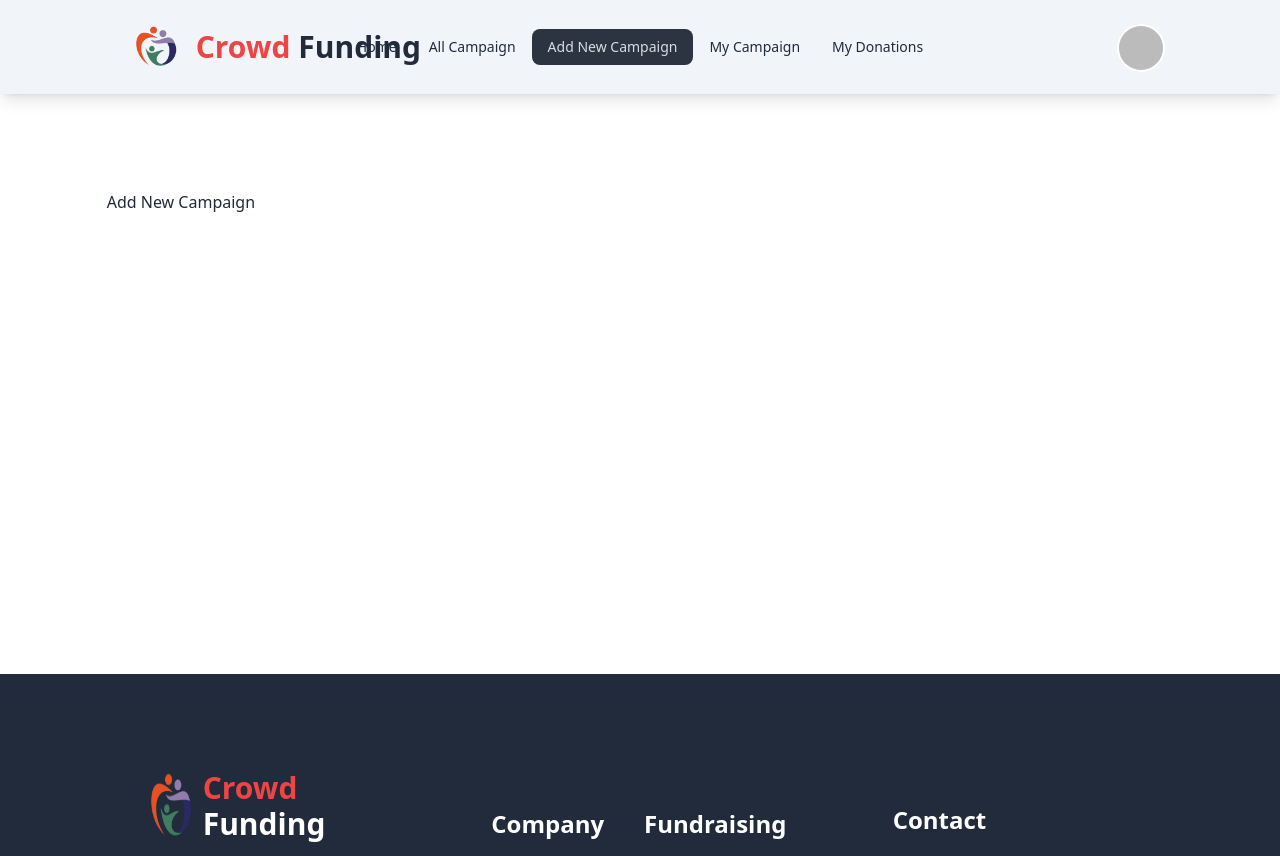
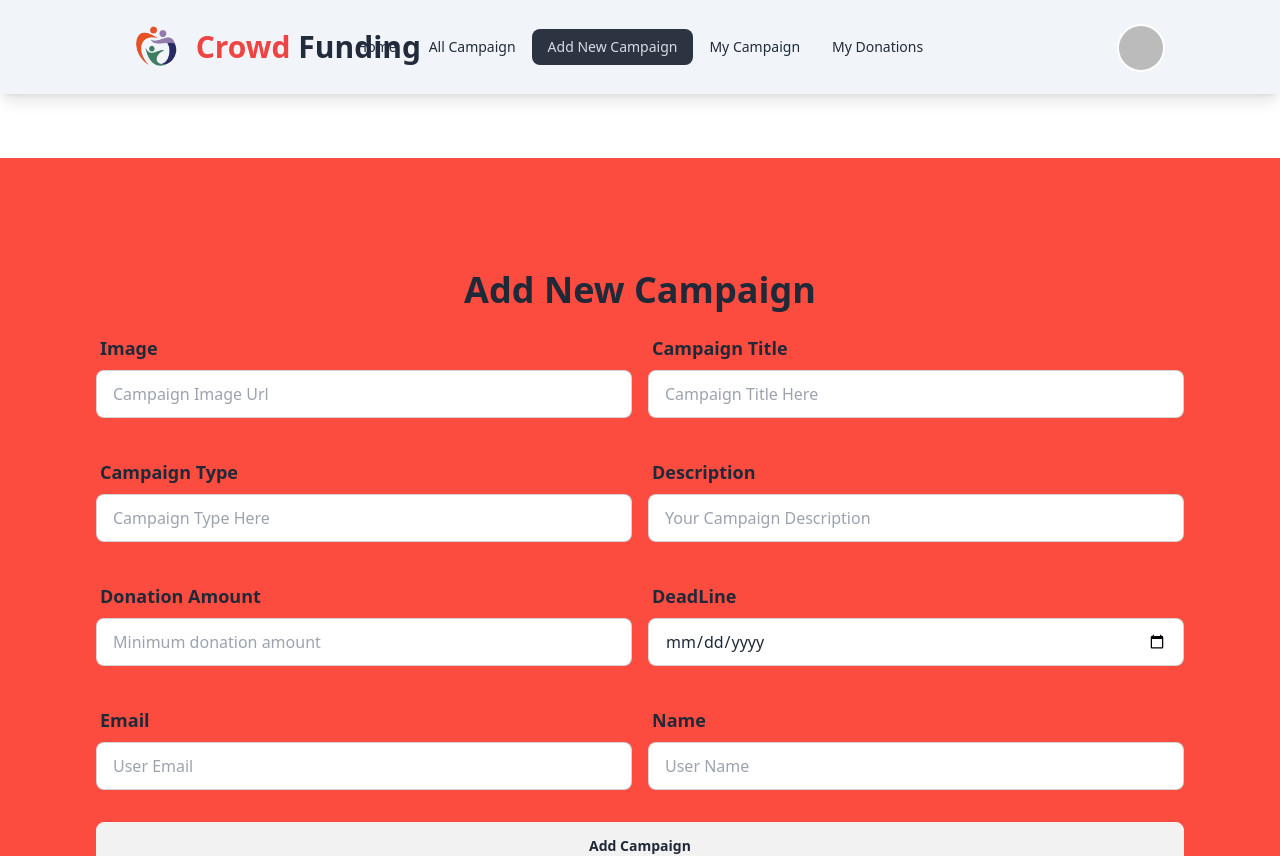
Before and after one commit to MdFoysal2024/assignment-10-client-side, a React (Vite) app: page /addNewCampaign in a window 1280 px wide. Shown: the top 856 px of the page. Built offline with nearby package versions, Linux system fonts and the light colour scheme; no server answers; sample sign-in values are in the browser's storage.

Commit message:
Add New Campaign section added to the project

```diff
--- a/src/Main/AddCampaign.jsx
+++ b/src/Main/AddCampaign.jsx
@@ -2,15 +2,163 @@ import React from 'react';
 import { Helmet } from 'react-helmet';
 
 const AddCampaign = () => {
+
+
+
+    const handleAddCoffee = event => {
+        event.preventDefault();
+        console.log("Added Coffee")
+        const form = event.target;
+        const name = form.name.value;
+        const quantity = form.quantity.value;
+        const supplier = form.supplier.value;
+        const taste = form.taste.value;
+        const category = form.category.value;
+        const details = form.details.value;
+        const photo = form.photo.value;
+
+
+        const newCoffee = { name, quantity, supplier, taste, category, details, photo }
+
+        console.log(name, quantity, supplier, taste, category, details, photo)
+        console.log(newCoffee);
+
+    }
+
+
+
+
+
+
+
+
+
     return (
-        <div className="w-10/12 mx-auto py-24">
+    <div>
+
+        <div >
             <Helmet>
                 <meta charSet="utf-8" />
                 <title>Add Campaign</title>
                 <link rel="canonical" href="http://mysite.com/example" />
             </Helmet>
-            Add New Campaign
+
         </div>
+
+        <div className=" container mx-auto bg-[#fc4c3f]  mt-16 p-24 my-24 text-center flex flex-col ">
+        <h2 className="text-4xl py-4 font-extrabold">Add New Campaign</h2>
+        <form onSubmit={handleAddCoffee}>
+            {/* coffee name  */}
+            <div className="md:flex mb-8 gap-4">
+                <div className="form-control  md:w-1/2 ">
+                    <label className="label">
+                        <span className="label-text font-bold text-lg">Image</span>
+
+                    </label>
+                    <label className="input-group">
+                        <input type="text" name="image" placeholder="Campaign Image Url" className="input input-bordered w-full " />
+
+                    </label>
+
+                </div>
+                <div className="form-control  md:w-1/2 ">
+                    <label className="label">
+                        <span className="label-text font-bold text-lg">Campaign Title</span>
+
+                    </label>
+                    <label className="input-group">
+                        <input type="text" name="title" placeholder="Campaign Title Here " className="input input-bordered w-full " />
+
+                    </label>
+
+                </div>
+            </div>
+
+
+            <div className="md:flex  mb-8 gap-4">
+
+                <div className="form-control  md:w-1/2 ">
+                    <label className="label">
+                        <span className="label-text font-bold text-lg">Campaign Type</span>
+
+                    </label>
+                    <label className="input-group">
+                        <input type="text" name="campaignType" placeholder="Campaign Type Here " className="input input-bordered w-full " />
+
+                    </label>
+
+                </div>
+                <div className="form-control  md:w-1/2 ">
+                    <label className="label">
+                        <span className="label-text font-bold text-lg">Description</span>
+
+                    </label>
+                    <label className="input-group">
+                        <input type="text" name="description" placeholder="Your Campaign Description" className="input input-bordered w-full " />
+
+                    </label>
+
+                </div>
+            </div>
+            <div className="md:flex mb-8 gap-4">
+
+                <div className="form-control   md:w-1/2 ">
+                    <label className="label">
+                        <span className="label-text font-bold text-lg">Donation Amount</span>
+
+                    </label>
+                    <label className="input-group">
+                        <input type="number" name="amount" placeholder="Minimum donation amount" className="input input-bordered w-full " />
+
+                    </label>
+
+                </div>
+                <div className="form-control md:w-1/2 ">
+                    <label className="label">
+                        <span className="label-text font-bold text-lg">DeadLine</span>
+
+                    </label>
+                    <label className="input-group">
+                        <input type="date" name="date" placeholder="08/12/2024" className="input input-bordered w-full " />
+
+                    </label>
+
+                </div>
+            </div>
+            <div className="md:flex mb-8 gap-4">
+
+                <div className="form-control   md:w-1/2 ">
+                    <label className="label">
+                        <span className="label-text font-bold text-lg">Email</span>
+
+                    </label>
+                    <label className="input-group">
+                        <input type="email" name="email" placeholder="User Email" className="input input-bordered w-full " />
+
+                    </label>
+
+                </div>
+                <div className="form-control md:w-1/2 ">
+                    <label className="label">
+                        <span className="label-text font-bold text-lg">Name</span>
+
+                    </label>
+                    <label className="input-group">
+                        <input type="text" name="name" placeholder="User Name" className="input input-bordered w-full " />
+
+                    </label>
+
+                </div>
+            </div>
+
+            <input type="submit" value="Add Campaign" className="btn btn-block" />
+        </form>
+    </div>
+    </div>
+
+
+
+
     );
 };
 
```
